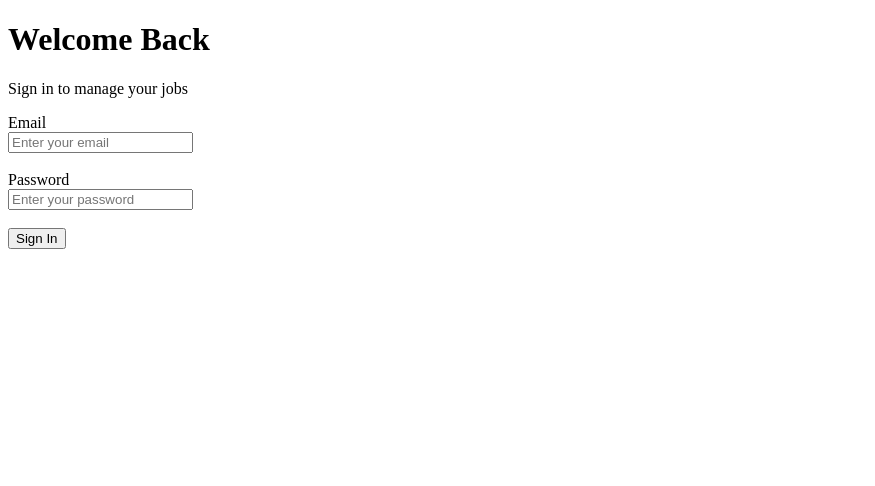
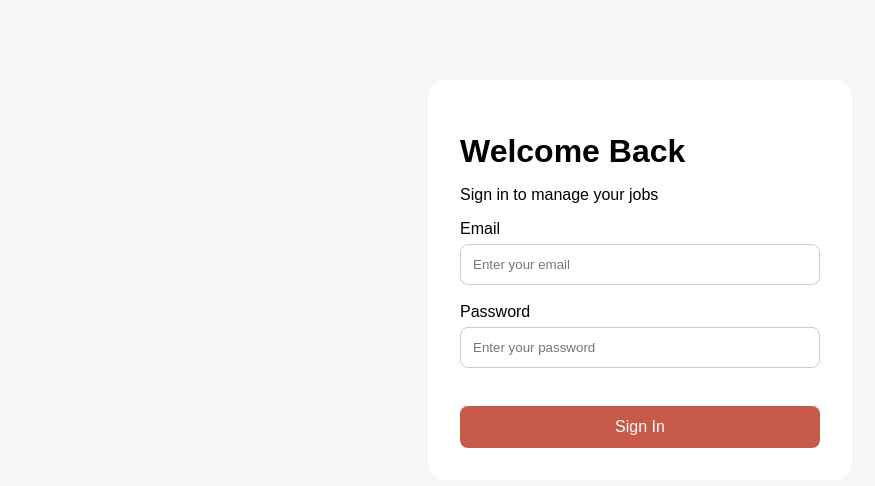
Before and after one commit to Krisy-uni/assessment-1---job-schedule-, a plain HTML site: page index.html in a window 1280 px wide. Shown: the whole page, without its empty margins (0-875 px from the left). Drawn offline with Linux system fonts and the light colour scheme.

Commit message:
Improve login styling and form security

```diff
--- a/index.html
+++ b/index.html
@@ -5,6 +5,47 @@
     <meta charset="UTF-8">
     <meta name="viewport" content="width=device-width, initial-scale=1.0">
     <title>Job Schedule - Login</title>
+    <style>
+    body {
+        font-family: Arial, sans-serif;
+        background: #f6f6f6;
+        margin: 0;
+        padding: 0;
+    }
+
+    main {
+        max-width: 360px;
+        margin: 80px auto;
+        background: white;
+        padding: 32px;
+        border-radius: 16px;
+    }
+
+    h1 {
+        margin-bottom: 8px;
+    }
+
+    input {
+        width: 100%;
+        box-sizing: border-box;
+        padding: 12px;
+        margin-top: 6px;
+        border: 1px solid #ccc;
+        border-radius: 8px;
+    }
+
+    button {
+        width: 100%;
+        padding: 12px;
+        margin-top: 20px;
+        border: none;
+        border-radius: 8px;
+        background: #c85a4a;
+        color: white;
+        font-size: 16px;
+        cursor: pointer;
+    }
+</style>
 </head>
 
 <body>
@@ -13,7 +54,7 @@
         <h1>Welcome Back</h1>
         <p>Sign in to manage your jobs</p>
 
-        <form>
+        <form method="post" action="#">
             <label for="email">Email</label><br>
             <input
                 type="email"
```
